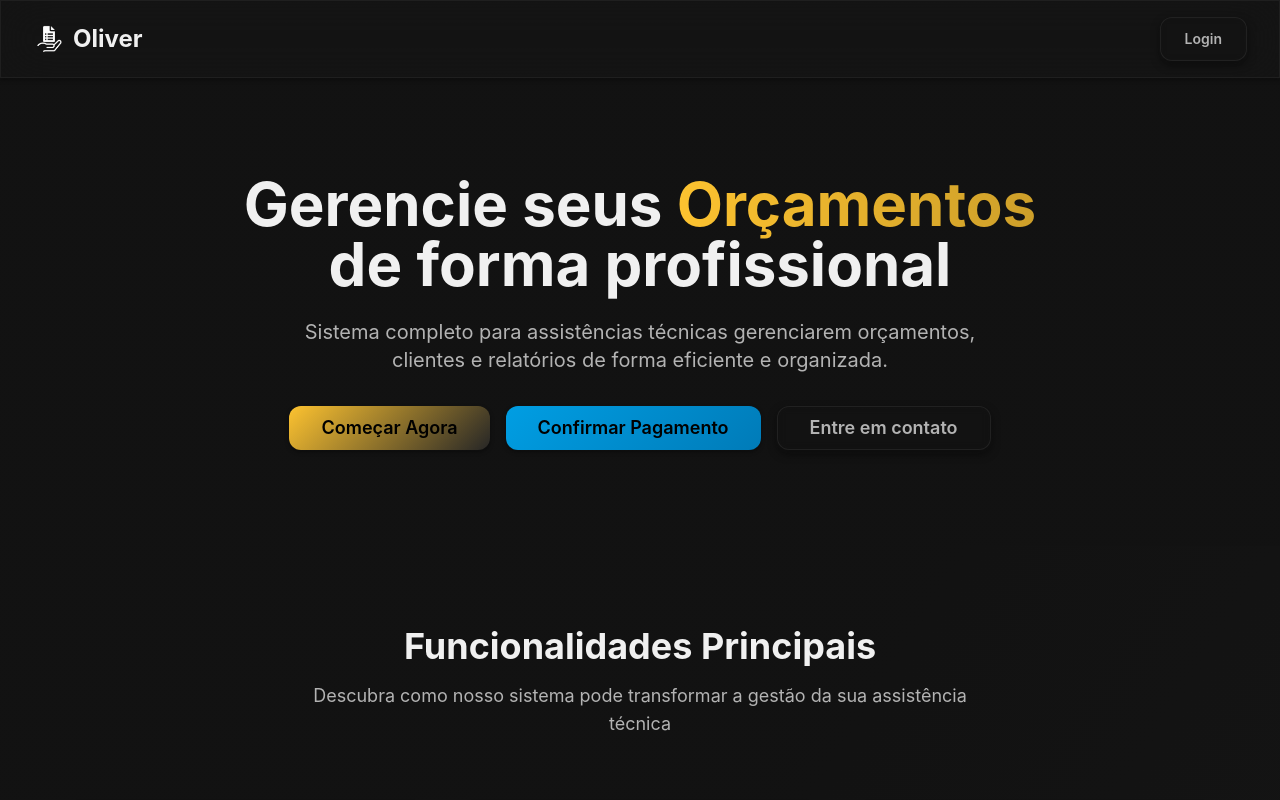
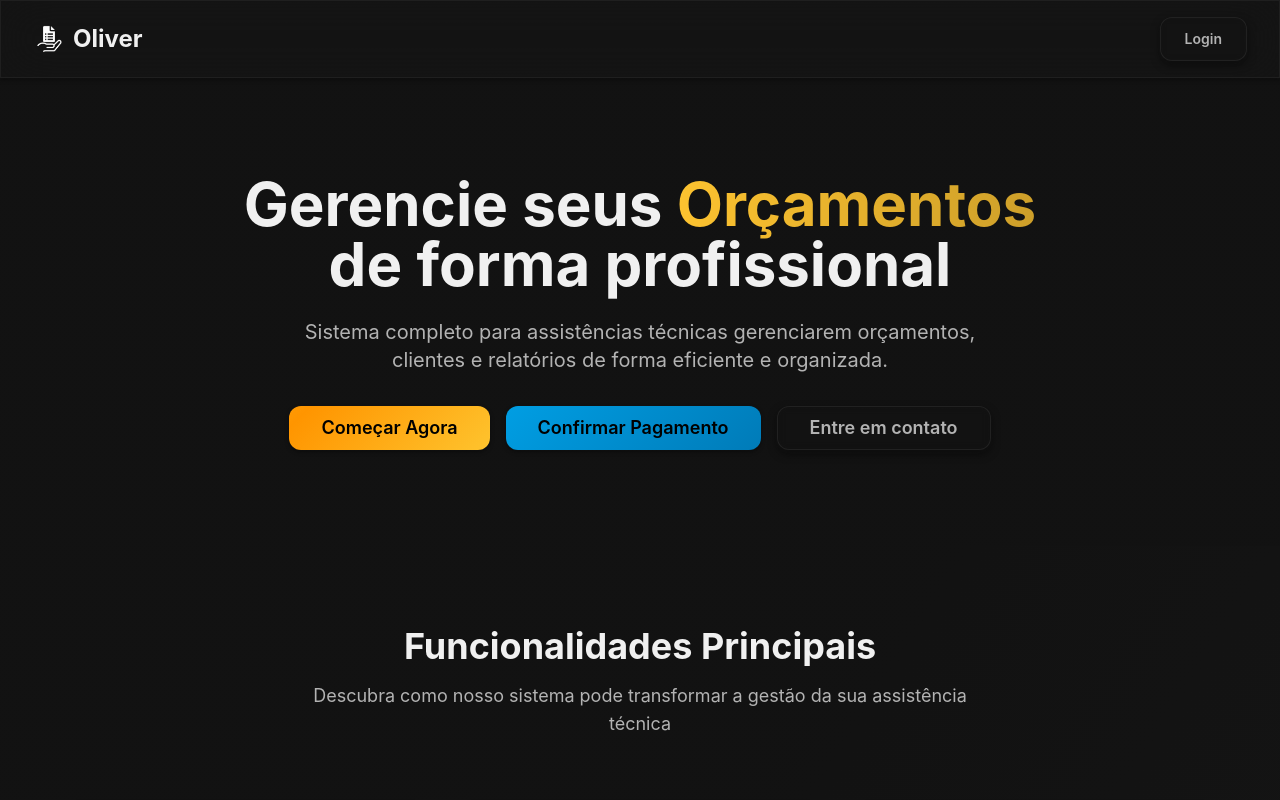
Before and after one commit to kukypng/olivia13, a React (Vite) app: page / in a window 1280 px wide. Shown: the top 800 px of the page. Built offline with nearby package versions, Linux system fonts and the light colour scheme.

Commit message:
Improve button styling and consistency.
Make the button more visually appealing and apply the same style to a similar button on the page.

```diff
--- a/src/index.css
+++ b/src/index.css
@@ -214,6 +214,50 @@
   .btn-mercadopago:hover {
     background: linear-gradient(135deg, #007BB8 0%, #005A8B 100%);
     box-shadow: 0 0 20px rgba(0, 158, 227, 0.4);
+  }
+
+  .btn-premium {
+    @apply relative overflow-hidden rounded-2xl px-8 py-4 font-bold text-white;
+    @apply transform transition-all duration-500 ease-out;
+    @apply hover:scale-[1.05] active:scale-[0.98];
+    @apply shadow-xl hover:shadow-2xl;
+    background: linear-gradient(135deg, #fec832 0%, #ff9500 50%, #fec832 100%);
+    background-size: 200% 200%;
+    animation: gradient-shift 3s ease infinite;
+    box-shadow: 0 8px 32px rgba(254, 200, 50, 0.4);
+  }
+
+  .btn-premium::before {
+    content: '';
+    position: absolute;
+    top: 0;
+    left: -100%;
+    width: 100%;
+    height: 100%;
+    background: linear-gradient(90deg, transparent, rgba(255, 255, 255, 0.4), transparent);
+    transition: left 0.7s;
+  }
+
+  .btn-premium:hover::before {
+    left: 100%;
+  }
+
+  .btn-premium:hover {
+    background: linear-gradient(135deg, #ff9500 0%, #fec832 50%, #ff9500 100%);
+    box-shadow: 0 12px 40px rgba(254, 200, 50, 0.6);
+    transform: scale(1.05) translateY(-2px);
+  }
+
+  @keyframes gradient-shift {
+    0% {
+      background-position: 0% 50%;
+    }
+    50% {
+      background-position: 100% 50%;
+    }
+    100% {
+      background-position: 0% 50%;
+    }
   }
 
   /* Enhanced Interactive Elements */
--- a/src/pages/Index.tsx
+++ b/src/pages/Index.tsx
@@ -56,7 +56,7 @@ const Index = () => {
               clientes e relatórios de forma eficiente e organizada.
             </p>
             <div className="flex flex-col sm:flex-row gap-4 justify-center">
-              <Button asChild className="btn-apple text-lg px-8 py-4">
+              <Button asChild className="btn-premium text-lg px-8 py-4">
                 <Link to="/plans">Começar Agora</Link>
               </Button>
               <Button className="btn-mercadopago text-lg px-8 py-4" onClick={() => window.open('https://wa.me/556496028022?text=Olá! Gostaria de confirmar meu pagamento do Oliver.', '_blank')}>
@@ -138,7 +138,7 @@ const Index = () => {
               Junte-se a centenas de profissionais que já utilizam o Oliver
               para gerenciar seus negócios de forma mais eficiente.
             </p>
-            <Button asChild className="btn-apple text-lg px-8 py-4">
+            <Button asChild className="btn-premium text-lg px-8 py-4">
               <Link to="/plans">Começar Agora</Link>
             </Button>
           </div>
```
